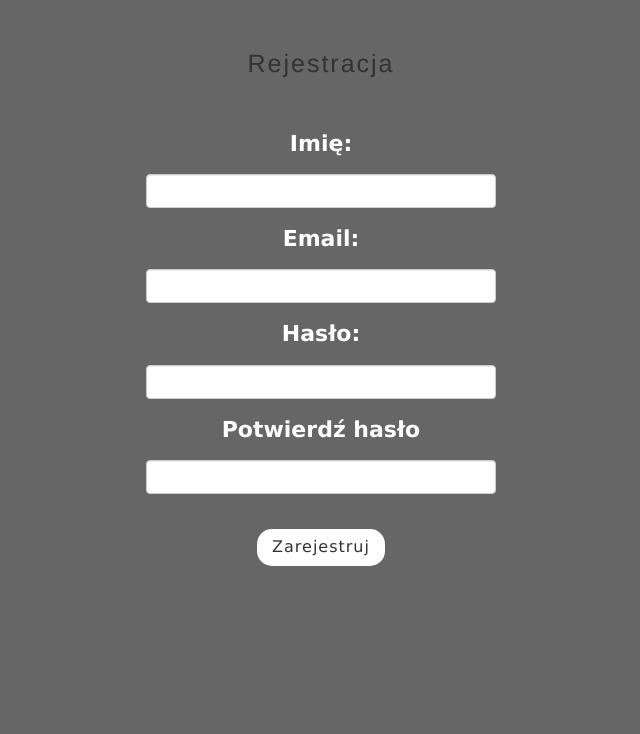
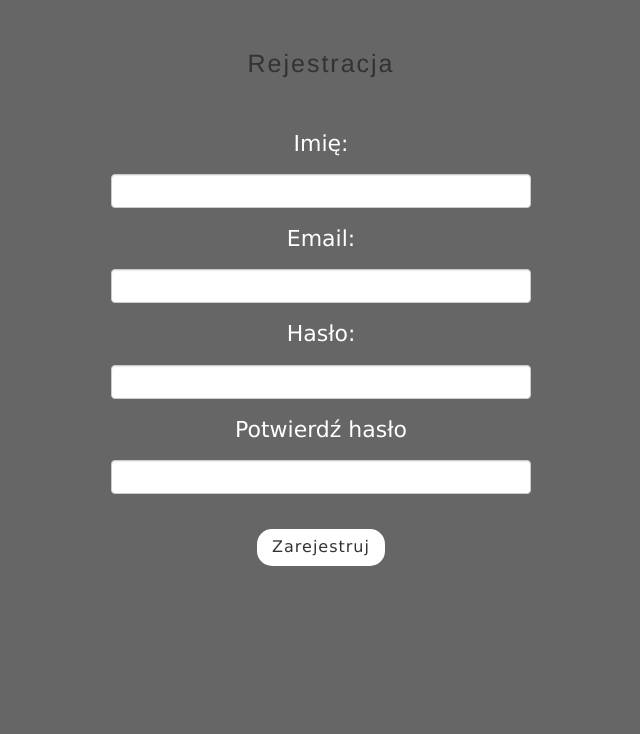
Before and after one commit to marcocollander/The-game-of-three-cards, a Flask app: page /auth/register in a window 1280 px wide. Shown: the part 80-814 px from the top of the page, without its empty margins (319-959 px from the left). Run offline with Flask 3, Linux system fonts and the light colour scheme; some libraries are stand-ins or nearby versions.

Commit message:
Update styles

```diff
--- a/app/static/css/main.css
+++ b/app/static/css/main.css
@@ -8,7 +8,7 @@
 }
 
 :root {
-  width: 100vw;
+  width: 100%;
   font-size: 62.5%;
   scroll-behavior: smooth;
   font-family: "Fira Sans", Helvetica, Arial, sans-serif;
@@ -408,11 +408,6 @@ body {
 .login__form {
   margin-top: 50px;
 }
-.login__form .form-control {
-  margin-top: 10px;
-  font-size: 1.6rem;
-  width: 50%;
-}
 .login__form .btn {
   margin-top: 20px;
   padding: 7px 15px;
@@ -433,8 +428,20 @@ body {
   display: flex;
   flex-direction: column;
   align-items: center;
+  font-weight: normal;
 }
 
+label {
+  font-weight: 400;
+}
+
+@media (min-width: 768px) {
+  .form-control {
+    margin-top: 10px;
+    font-size: 1.6rem;
+    width: 60%;
+  }
+}
 .rules {
   font-size: 1.4rem;
   font-family: Verdana, Geneva, Tahoma, sans-serif;
@@ -462,6 +469,4 @@ body {
 .footer__description {
   color: #fff;
   text-align: center;
-}
-
-/*# sourceMappingURL=main.css.map */
+}/*# sourceMappingURL=main.css.map */
--- a/app/static/sass/_base.scss
+++ b/app/static/sass/_base.scss
@@ -9,7 +9,7 @@
 }
 
 :root {
-  width: 100vw;
+  width: 100%;
   font-size: 62.5%;
   scroll-behavior: smooth;
   font-family: 'Fira Sans', Helvetica, Arial, sans-serif;
--- a/app/static/sass/_login.scss
+++ b/app/static/sass/_login.scss
@@ -11,11 +11,6 @@
   &__form {
     margin-top: 50px;
 
-    .form-control {
-      margin-top: 10px;
-      font-size: 1.6rem;
-      width: 50%;
-    }
 
     .btn {
       margin-top: 20px;
@@ -42,7 +37,22 @@
   display: flex;
   flex-direction: column;
   align-items: center;
+  font-weight: normal;
 }
+
+label {
+  font-weight: 400;
+}
+
+
+@media (min-width: 768px){
+  .form-control {
+    margin-top: 10px;
+    font-size: 1.6rem;
+    width: 60%;
+  }
+}
+
 
 
 .rules {
```
Also changed, not shown: app/templates/index.html (+4 -4 lines), 1 other file.
